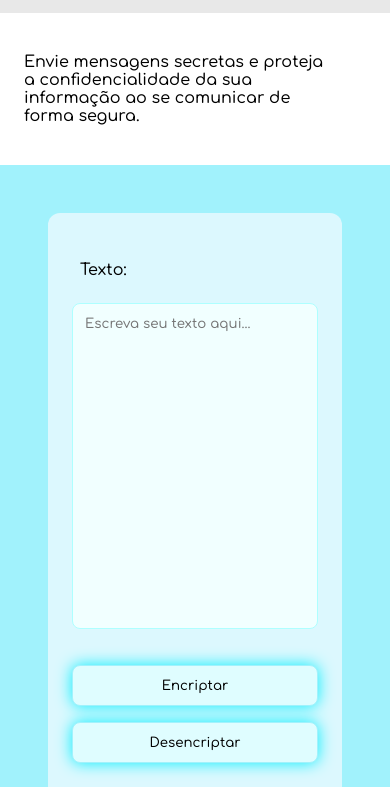
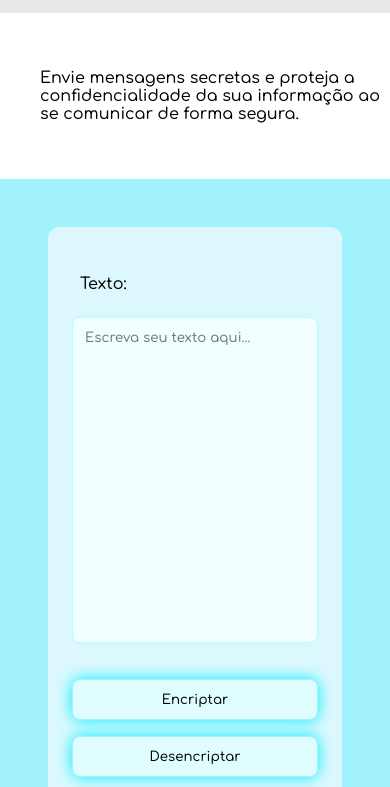
Before and after one commit to asdjkl-KEY/challengeone2, a plain HTML site: page index.html in a window 390 px wide. Shown: the part 50-837 px from the top of the page. Drawn offline with Linux system fonts and the light colour scheme.

Commit message:
agora sim, prontinho

```diff
--- a/css/styles.css
+++ b/css/styles.css
@@ -120,7 +120,8 @@ hr {
         padding: 24px;
     }
     main > p {
-        width: 80%;
+        width: auto;
+        padding: 16px;
     }
     .contain-form {
         display: flex;
```
